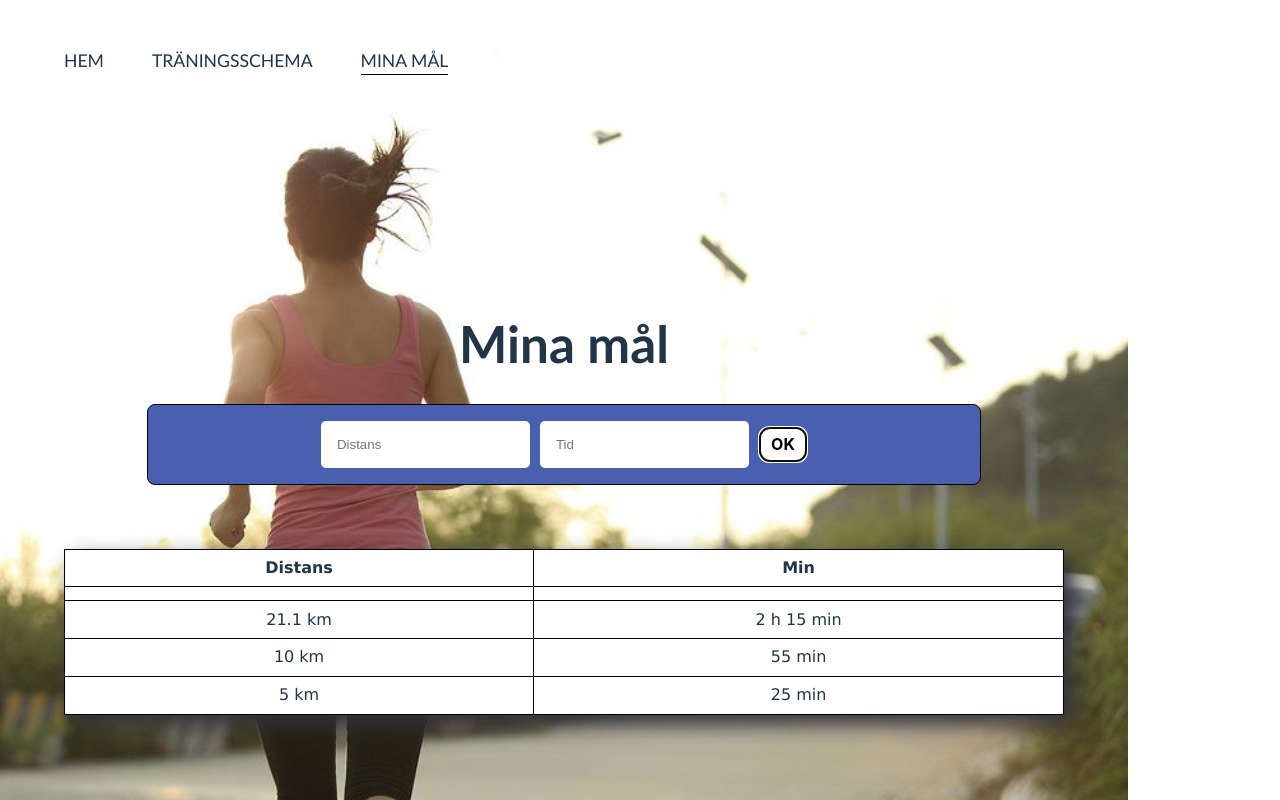
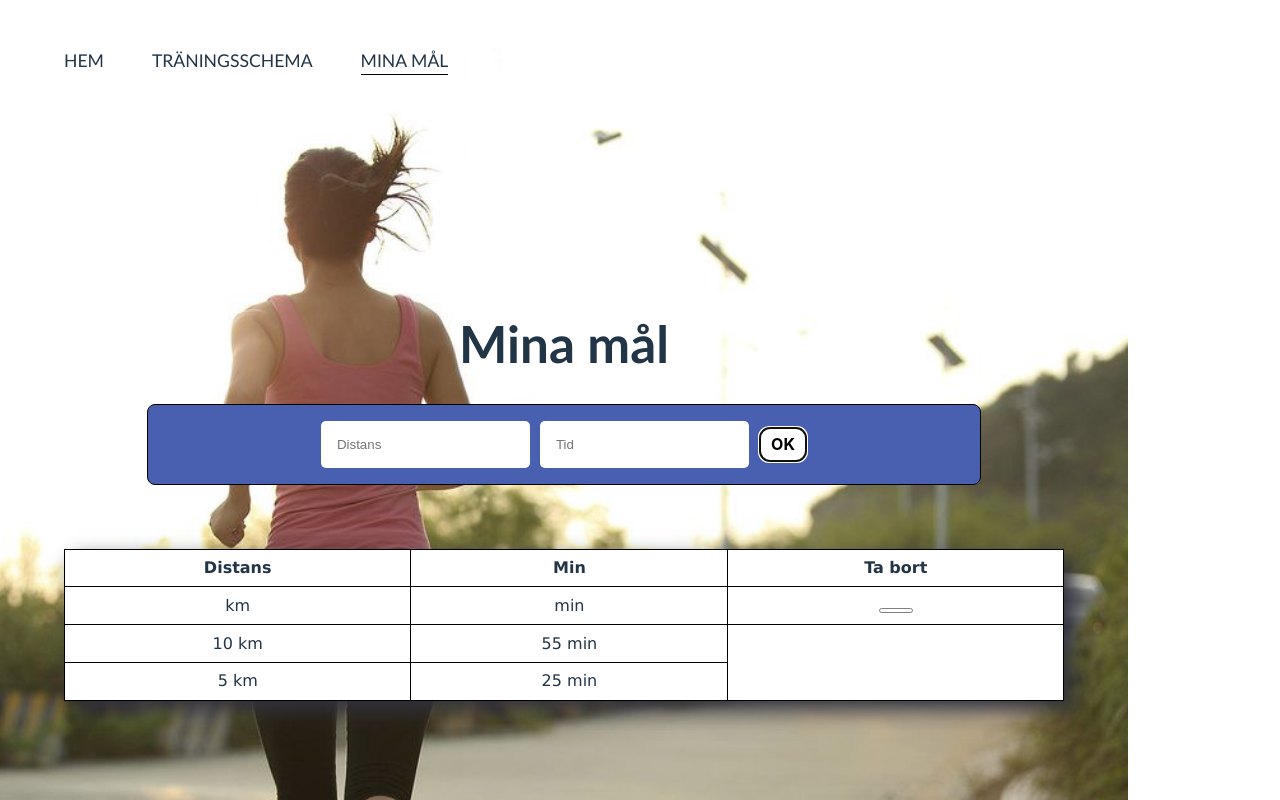
Before and after one commit to sarablomqvist/runner, a React (Vite) app: page /goal in a window 1280 px wide. Both pictures are taken after a click on the button "OK". Shown: the top 800 px of the page. Built offline with nearby package versions, Linux system fonts and the light colour scheme.

Commit message:
flyttat om lite kod

```diff
--- a/src/components/InputGoal/InputGoal.jsx
+++ b/src/components/InputGoal/InputGoal.jsx
@@ -21,10 +21,16 @@ function InputGoal({ addGoal }) {
             setTime('')
     }
 
+    const enterClick = (event) => {
+        if (event.key === 'Enter') {
+            handleAddGoal()
+        }
+    }
+
     return (
         <div className={style.wrapper}>
-            <input className={style.input} onChange={handleKm} value={km} placeholder="Distans"></input>
-            <input className={style.input} onChange={handleTime} value={time} placeholder="Tid"></input>
+            <input className={style.input} onChange={handleKm} value={km} onKeyDown={enterClick} placeholder="Distans"></input>
+            <input className={style.input} onChange={handleTime} value={time} onKeyDown={enterClick} placeholder="Tid"></input>
             <button onClick={handleAddGoal} className={style.button}>
                 OK
             </button>
--- a/src/components/KmTime/KmTime.jsx
+++ b/src/components/KmTime/KmTime.jsx
@@ -15,6 +15,7 @@ function KmTime() {
         setList([])
     }
 
+    // lägger till Kilometer (nummer)
     const handleKmChange = (event) => {
         const value = event.target.value
         if (value) {
@@ -25,6 +26,7 @@ function KmTime() {
         }
     }
 
+    //lägger till tid (nummer)
     const handleTimeChange = (event) => {
         const value = event.target.value
         if (value) {
@@ -35,12 +37,7 @@ function KmTime() {
         }
     }
 
-    const handleDelete = (index) => {
-        const newList = list.filter((_, i) => i !== index)
-        setList(newList)
-        localStorage.setItem('LocaleStorageList', JSON.stringify(newList))
-    }
-
+    //lägger till datum (valfri sträng)
     const handleDate = (event) => {
         const value = event.target.value
         if (value) {
@@ -51,6 +48,14 @@ function KmTime() {
         }
     }
 
+    //raderar rad
+    const handleDelete = (index) => {
+        const newList = list.filter((_, i) => i !== index)
+        setList(newList)
+        localStorage.setItem('LocaleStorageList', JSON.stringify(newList))
+    }
+
+    //tar hand om klick-knappen
     const addEntry = () => {
         if (km && time && date) {
             const paceInMinutes = time / km //tid delat på km
@@ -71,6 +76,7 @@ function KmTime() {
         }
     }
 
+    //gör så att jag kan trycka på enterknappen
     const enterClick = (event) => {
         if (event.key === 'Enter') {
             addEntry()
--- a/src/components/TableGoal/TableGoal.jsx
+++ b/src/components/TableGoal/TableGoal.jsx
@@ -8,19 +8,17 @@ function TableGoal({ goals }) {
                     <tr>
                         <th>Distans</th>
                         <th>Min</th>
+                        <th>Ta bort</th>
                     </tr>
                 </thead>
                 <tbody>
                     {goals.map((goal, index) => (
                         <tr key={index}>
-                            <td>{goal.km}</td>
-                            <td>{goal.time}</td>
+                            <td>{goal.km} km</td>
+                            <td>{goal.time} min</td>
+                            <td><button></button></td>
                         </tr>
                     ))}
-                    <tr>
-                        <td>21.1 km</td>
-                        <td>2 h 15 min</td>
-                    </tr>
                     <tr>
                         <td>10 km</td>
                         <td>55 min</td>
```
Also changed, not shown: src/components/DeleteButton/deleteButton.js (added, +9 -0 lines).
